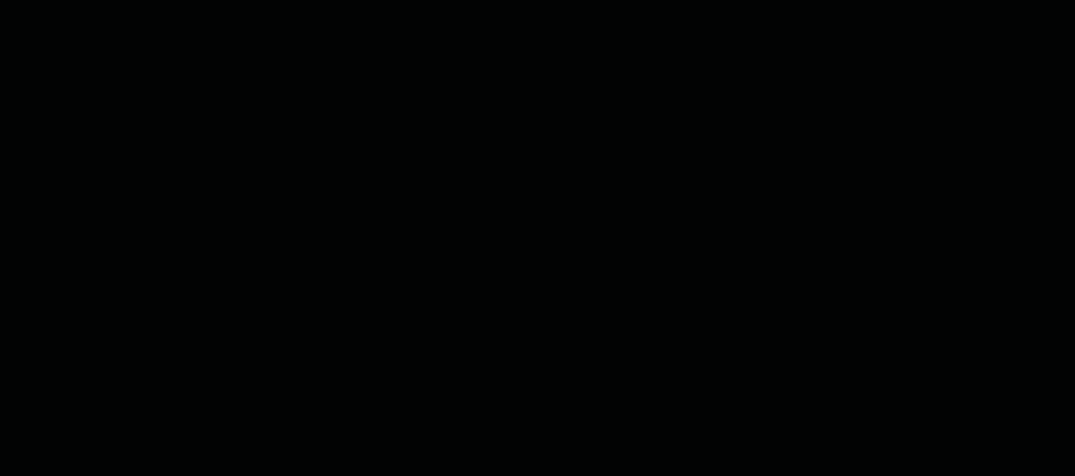
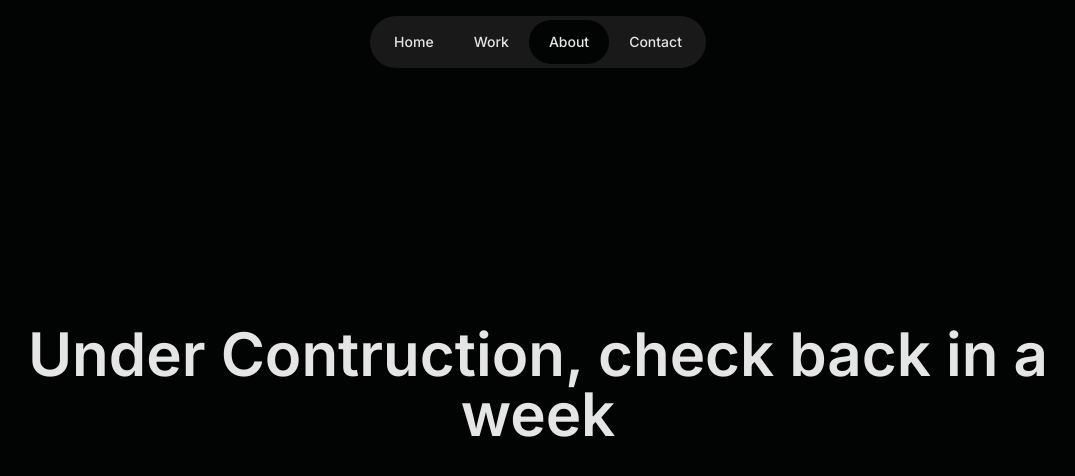
Before and after one commit to Yuskhosmith/Portfolio, a React (Create React App) app: page /about in a window 1280 px wide. Before the commit this address had no page. Shown: the top 476 px of the page, without its empty margins (102-1177 px from the left). Built offline with nearby package versions, Linux system fonts and the light colour scheme.

Commit message:
v2.0.0 accessiblilty + ui fix

```diff
--- a/src/App.js
+++ b/src/App.js
@@ -20,6 +20,14 @@
           path="work"
           element={<Work />}
         />
+        <Route
+          path="about"
+          element={<Work />}
+        />
+        <Route
+          path="contact"
+          element={<Work />}
+        />
       </Route>
     </Routes>
   );
--- a/src/components/nav/index.jsx
+++ b/src/components/nav/index.jsx
@@ -21,7 +21,7 @@
     },
   ];
   return (
-    <div className="bg-secondary rounded-full m-auto my-4 p-1 flex text-text justify-center w-fit">
+    <nav className="bg-secondary rounded-full m-auto my-4 p-1 flex text-text justify-center w-fit text-xs md:text-sm">
       {links.map((link) => (
         <NavLink
           to={link.link}
@@ -33,7 +33,7 @@
           {link.name}
         </NavLink>
       ))}
-    </div>
+    </nav>
   );
 };
 
--- a/src/pages/work/index.jsx
+++ b/src/pages/work/index.jsx
@@ -3,7 +3,9 @@
 const Work = () => {
 
     return(
-        <div>Work WORK</div>
+        <div className="flex h-[600px] items-center">
+            <h1 className="text-text class font-semibold text-center text-4xl md:text-6xl leading-normal">Under Contruction, check back in a week</h1>
+        </div>
     );
 };
 
```
Also changed, not shown: 1 other file (tests, documents, lock files or other folders).
